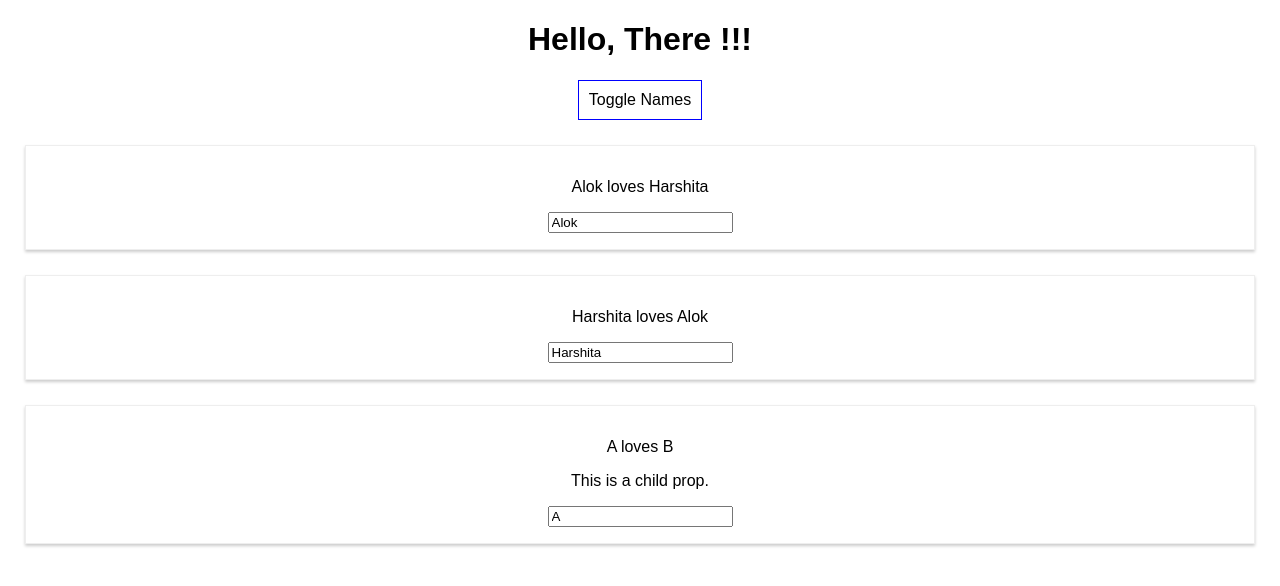
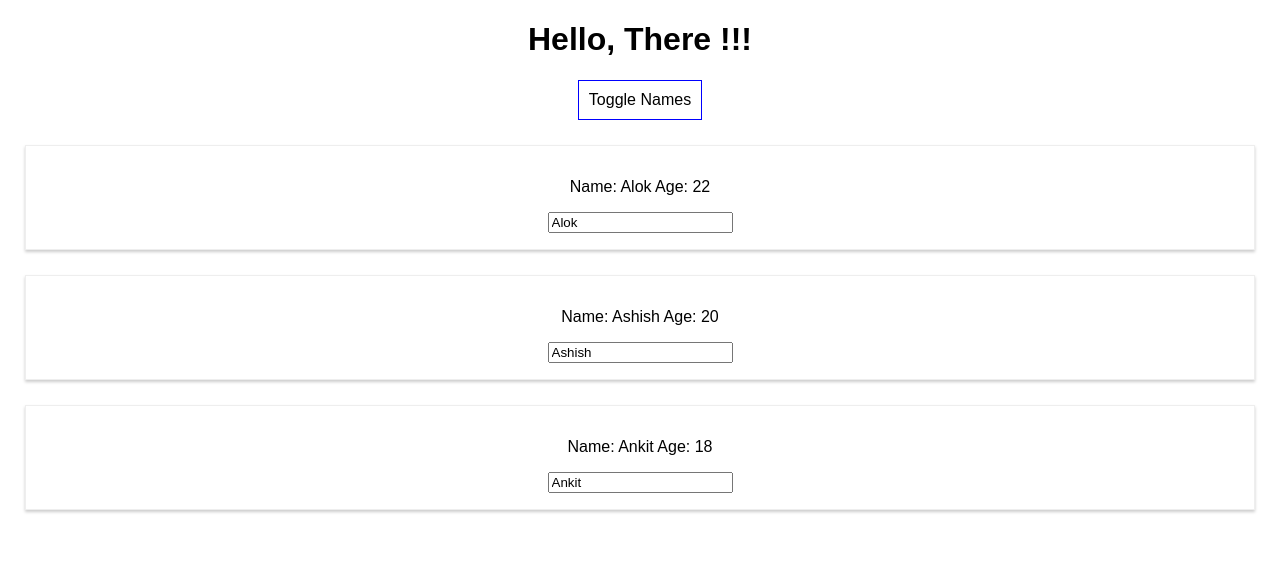
Before and after one commit to alok722/react-tutorial-beginner-udemy, a React (Create React App) app: page / in a window 1280 px wide. Both pictures are taken after a click on the button "Toggle Names". Shown: the top 586 px of the page. Built offline with nearby package versions, Linux system fonts and the light colour scheme.

Commit message:
List in React Intro

```diff
--- a/src/App.js
+++ b/src/App.js
@@ -1,14 +1,13 @@
 import React, { Component } from 'react';
 import './App.css';
 import Person from './Person/Person';
-import person from './Person/Person';
 
 class App extends Component {
   state = {
     persons: [
-      { firstName: 'Alok', secondName: 'Harshita' },
-      { firstName: 'Harshita', secondName: 'Alok' },
-      { firstName: 'A', secondName: 'B' }
+      { name: 'Alok', age: 22 },
+      { name: 'Ashish', age: 20 },
+      { name: 'Ankit', age: 18 }
     ],
     otherState: 'Some other values',
     showPersons: false
@@ -17,9 +16,9 @@ class App extends Component {
   switchNameHandler = (newName) => {
     this.setState({
       persons: [
-        { firstName: 'Alok Raj', secondName: 'Harshita Kumari' },
-        { firstName: 'Harshita Kumari', secondName: 'Alok Raj' },
-        { firstName: newName, secondName: 'BB' }
+        { name: 'Alok Raj', age: 22 },
+        { name: 'Ashish Raj', age: 20 },
+        { name: newName, age: 18 }
       ]
     }) //This won't affect otherState defined inside state.
   }
@@ -27,9 +26,9 @@ class App extends Component {
   nameChangedHandler = (event) => {
     this.setState({
       persons: [
-        { firstName: 'Alok Raj', secondName: 'Harshita Kumari' },
-        { firstName: 'Harshita Kumari', secondName: 'Alok Raj' },
-        { firstName: event.target.value, secondName: 'BB' }
+        { name: 'Alok Raj', age: 22 },
+        { name: 'Ashish Raj', age: 20 },
+        { name: event.target.value, age: 18 }
       ]
     })
   }
@@ -51,18 +50,11 @@ class App extends Component {
     if (this.state.showPersons) {
       persons = (
         <div>
-          <Person
-            firstName={this.state.persons[0].firstName}
-            secondName={this.state.persons[0].secondName} />
-          <Person
-            firstName={this.state.persons[1].firstName}
-            secondName={this.state.persons[1].secondName} />
-          <Person
-            firstName={this.state.persons[2].firstName}
-            secondName={this.state.persons[2].secondName}
-            click={this.switchNameHandler.bind(this, 'AA!')}
-            changedEvent={this.nameChangedHandler}
-          >This is a child prop.</Person>
+          {this.state.persons.map(person => {
+            return <Person
+              name = {person.name}
+              age = {person.age}/>
+          })}
         </div>
       );
     }
--- a/src/Person/Person.js
+++ b/src/Person/Person.js
@@ -5,9 +5,9 @@ import './Person.css'
 const person = (props) => {
 return (
     <div className = 'Person'>
-        <p onClick = {props.click}>{props.firstName} loves {props.secondName}</p>
+        <p onClick = {props.click}>Name: {props.name} Age: {props.age}</p>
         <p>{props.children}</p>
-        <input type='text' value = {props.firstName} onChange = {props.changedEvent}/>
+        <input type='text' value = {props.name} onChange = {props.changedEvent}/>
     </div>
     )
 }
```
